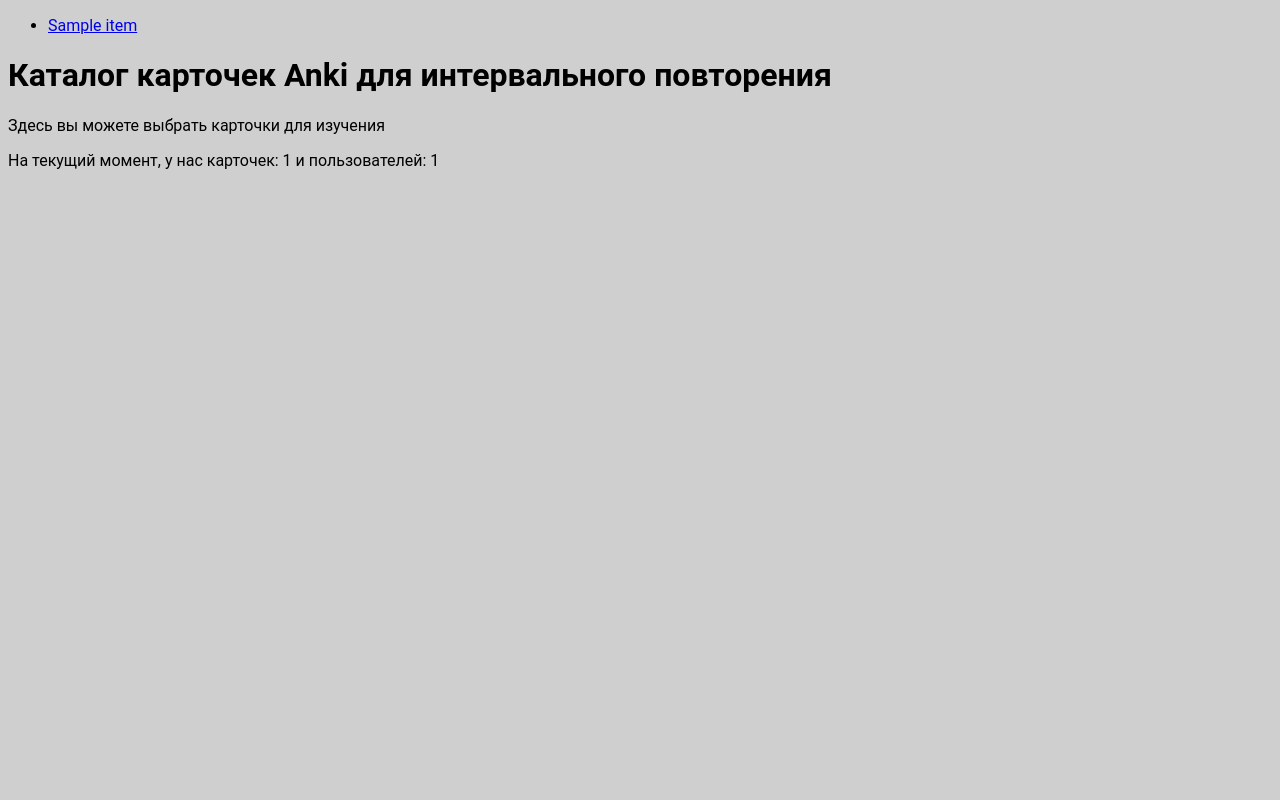
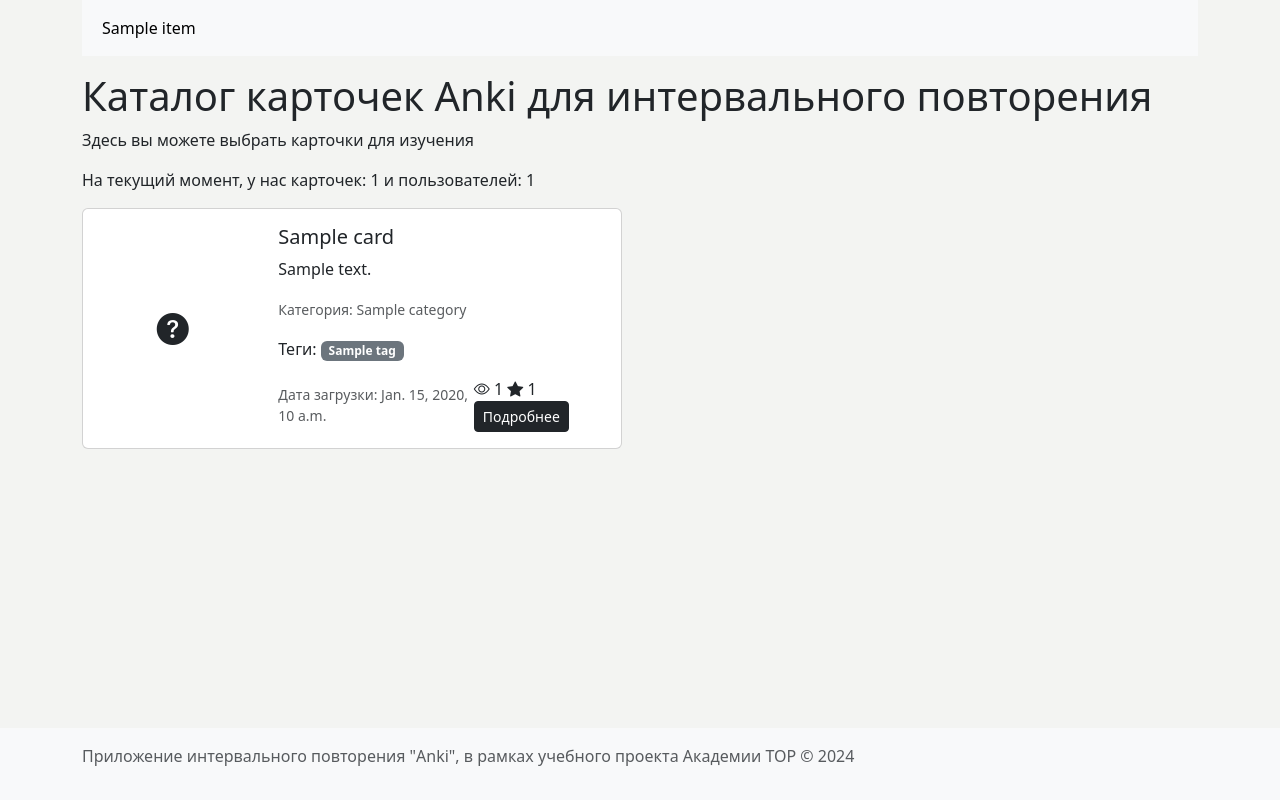
Before and after one commit to Hammer3355/django_uzung, a Django app: template cards/templates/cards/catalog.html in a window 1280 px wide. Run offline with Django 3.2, Linux system fonts and the light colour scheme; the template is opened without the code that fills it: most values are stand-ins (such as "Sample title", 1, 10 or a date in 2020); some libraries are stand-ins or nearby versions.

Commit message:
Домашнее задание №36

```diff
--- a/cards/static/cards/css/main.css
+++ b/cards/static/cards/css/main.css
@@ -1,4 +1,26 @@
+/* cards/static/cards/css/main.css */
 body {
-    background-color: #cfcfcf;
-    font-family: 'Roboto', sans-serif;
+background-color: #f3f4f2;
 }
+
+.copyright {
+color: #cbc1c1;
+font-family: monospace;
+}
+
+body, html {
+  height: 100%;
+}
+
+body {
+  display: flex;
+  flex-direction: column;
+}
+
+main {
+  flex: 1;
+}
+
+footer {
+  flex-shrink: 0;
+}
--- /dev/null
+++ b/cards/static/cards/js/main.js
@@ -0,0 +1,10 @@
+// cards/static/cards/js/main.js
+// Главный файл для всего приложения, подключается в шаблоне base.html
+
+
+// Листнер при клике на заголовок H1 добавляет/убирает класс бутсрап 5
+// желтый фон и красный текст
+document.querySelector('h1').addEventListener('click', () => {
+    document.querySelector('h1').classList.toggle('text-danger');
+    document.querySelector('h1').classList.toggle('bg-warning');
+});
--- a/cards/templates/cards/catalog.html
+++ b/cards/templates/cards/catalog.html
@@ -1,11 +1,11 @@
+<!-- cards/templates/cards/catalog.html -->
+<!-- Использует шаблон cards/templates/cards/include/card_preview.html -->
 {% extends "base.html" %}
 {% block content %}
 <h1>Каталог карточек Anki для интервального повторения</h1>
 <p>Здесь вы можете выбрать карточки для изучения</p>
 <p>На текущий момент, у нас карточек: {{cards_count}} и пользователей: {{users_count}} </p>
+{% for card in cards %}
+    {% include "cards/include/card_preview.html" %}
+{% endfor %}
 {% endblock %}
-
-{% block categories %}
-<hr>
-<li>Привет из дочернего шаблона каталог!</li>
-{% endblock %}
--- /dev/null
+++ b/cards/templates/cards/include/card_preview.html
@@ -0,0 +1,32 @@
+<!-- Краткое представление карточки cards/templates/cards/include/card_preview.html -->
+<div class="card mb-3" style="max-width: 540px;">
+  <div class="row g-0">
+    <div class="col-md-4 d-flex align-items-center justify-content-center">
+      <div class="p-3">
+        <i class="bi bi-question-circle-fill" style="font-size: 2rem;"></i>
+      </div>
+    </div>
+    <div class="col-md-8">
+      <div class="card-body">
+        <h5 class="card-title">{{ card.question }}</h5>
+        <p class="card-text">{{ card.answer|truncatechars:100 }}</p>
+        <p class="card-text"><small class="text-muted">Категория: {{ card.category }}</small></p>
+        <p class="card-text">
+          Теги:
+          {% for tag in card.tags %}
+            <span class="badge bg-secondary">{{ tag }}</span>
+          {% endfor %}
+        </p>
+        <div class="d-flex justify-content-between align-items-center mt-2">
+          <small class="text-muted">Дата загрузки: {{ card.upload_date }}</small>
+          <div>
+            <i class="bi bi-eye"></i> {{ card.views_count }}
+            <i class="bi bi-star-fill"></i> {{ card.favorites_count }}
+            <!-- Кнопка детального представления -->
+            <a href="{% url 'detail_card_by_id' card.id_card %}" class="btn btn-dark btn-sm" role="button">Подробнее</a>
+          </div>
+        </div>
+      </div>
+    </div>
+  </div>
+</div>
--- a/cards/templates/cards/main.html
+++ /dev/null
@@ -1,4 +0,0 @@
-{% extends "base.html" %}
-{% block content %}
-<h1>Главная при главная страница</h1>
-{% endblock %}
--- a/cards/templates/cards/about.html
+++ b/templates/about.html
@@ -1,5 +1,9 @@
-<!--card/templates/card/about.html-->
+<!--root/templates/about.html-->
 {% extends "base.html" %}
+{% comment %}
+Шаблон about - расширяет базовый шаблон base.html
+Рассказывает о проекте интервального повторения
+{% endcomment %}
 {% block content %}
 <!--Шаблон about-->
 <h1>Проект интервального повторения</h1>
--- a/templates/base.html
+++ b/templates/base.html
@@ -1,19 +1,81 @@
 <!DOCTYPE html>
-<!-- Базовый шаблон root/templates/base.html -->
+
+<!--1. Статика CSS и JS-->
+<!--2. Навигационное меню-->
+<!--3. Основной контент-->
+<!--4. Разделение на блоки header, main, footer-->
+<!--5. Блок title значение по умолчанию "Anki - приложение интервального повторения"-->
+<!--6. Блок для стилей было решено упразднить. Для этого идеально подходит блок head-->
+<!--7. Блок для дополнительных настроек в head-->
+<!--8. Блок для кастомного футера-->
+<!--9. Блок скриптов-->
+
+<!-- Загрузка статики -->
 {% load static %}
-<html lang="en">
-<head>
-    <meta charset="UTF-8">
-    <title>{{ page_title }}</title>
 
-    <link rel="stylesheet" href="{% static 'cards/css/main.css' %}">
+<html lang="ru">
+  <head>
+    <meta charset="utf-8" />
+    <meta name="viewport" content="width=device-width, initial-scale=1" />
+    <title>
+      {% block title %}Anki - приложение интервального повторения{% endblock %}
+    </title>
 
-</head>
-<body>
-<nav>
-{% include "include/nav_menu.html" %}
-</nav>
-{% block content %}
-{% endblock %}
-</body>
+    <!-- Подключим BS5 из CDN -->
+    <link
+      href="https://cdn.jsdelivr.net/npm/bootstrap@5.3.3/dist/css/bootstrap.min.css"
+      rel="stylesheet"
+      integrity="sha384-QWTKZyjpPEjISv5WaRU9OFeRpok6YctnYmDr5pNlyT2bRjXh0JMhjY6hW+ALEwIH"
+      crossorigin="anonymous"
+    />
+
+    <!-- Подключим из статики app cards/static/css/main.css -->
+    <link rel="stylesheet" href="{% static 'cards/css/main.css' %}" />
+
+    <link href="https://cdn.jsdelivr.net/npm/bootstrap-icons@1.7.0/font/bootstrap-icons.css" rel="stylesheet">
+
+
+    <!-- Блок для дополнительных настроек в head -->
+    {% block head %} {% endblock %}
+  </head>
+  <body class="d-flex flex-column min-vh-100">
+    <header>
+  <div class="container">
+    {% include "include/nav_menu.html" %}
+  </div>
+</header>
+
+    <!-- Блок контента -->
+   <main class="flex-shrink-0">
+  <div class="container mt-3">
+    {% block content %} {% endblock %}
+  </div>
+</main>
+
+    <!-- Блок подвала -->
+    <footer class="footer mt-auto py-3 bg-light">
+  <div class="container">
+    {% block footer %}
+      <p class="text-muted">Приложение интервального повторения "Anki", в рамках учебного проекта Академии TOP © 2024</p>
+    {% endblock %}
+  </div>
+</footer>
+
+
+    <!-- СКРИПТЫ! -->
+
+    <!-- Подключим BS5 из CDN -->
+    <script
+      src="https://cdn.jsdelivr.net/npm/bootstrap@5.3.3/dist/js/bootstrap.bundle.min.js"
+      integrity="sha384-YvpcrYf0tY3lHB60NNkmXc5s9fDVZLESaAA55NDzOxhy9GkcIdslK1eN7N6jIeHz"
+      crossorigin="anonymous"
+    ></script>
+
+    <script src="{% static 'cards/js/main.js' %}"></script>
+
+    <script>
+      {% block scripts %}
+      {% endblock %}
+    </script>
+  </body>
 </html>
--- a/templates/include/nav_menu.html
+++ b/templates/include/nav_menu.html
@@ -1,16 +1,24 @@
 <!--Меню было вставлено через include в базовый шаблон-->
-<ul>
-        <!-- Цикл на синтаксисе шаблонизатора -->
-        <!-- Если элемент первый или последний ему будет дан класс green -->
+<nav class="navbar navbar-expand-lg navbar-light bg-light">
+  <div class="container-fluid">
+    <!-- Логотип и кнопка для мобильных версий -->
+
+    <button class="navbar-toggler" type="button" data-bs-toggle="collapse" data-bs-target="#navbarNav" aria-controls="navbarNav" aria-expanded="false" aria-label="Toggle navigation">
+      <span class="navbar-toggler-icon"></span>
+    </button>
+
+    <!-- Ссылки навигации -->
+    <div class="collapse navbar-collapse" id="navbarNav">
+      <ul class="navbar-nav">
         {% for item in menu %}
-        <li>
-<!--   Урлы через имена. Урлы будут добываться из urls.py автоматически-->
-            <a href="{% url item.url_name %}">{{ item.title }}</a>
-        </li>
-         {% if not forloop.last %}<hr>{% endif %}
-    {% endfor %}
-
-<!--        Экспериментальный блок для дочернего шаблона catalog.html-->
-        {% block categories %}
-        {% endblock %}
-</ul>
+          <li class="nav-item">
+            <a class="nav-link {% if forloop.first %}active{% endif %}" aria-current="page" href="{% url item.url_name %}">{{ item.title }}</a>
+          </li>
+          {% if not forloop.last %}
+            <!-- В BS5 разделители в меню не являются общепринятыми, но если нужно, используйте дополнительный CSS или JS для стилизации -->
+          {% endif %}
+        {% endfor %}
+      </ul>
+    </div>
+  </div>
+</nav>
```
Also changed, not shown: cards/templates/cards/card_detail.html (added, +31 -0 lines), cards/views.py (+67 -7 lines), templates/main.html (added, +23 -0 lines).
